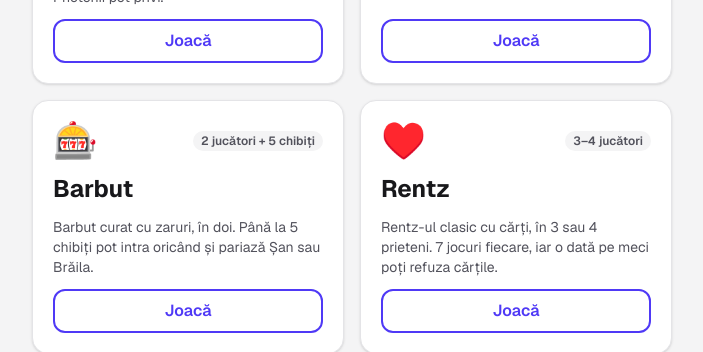
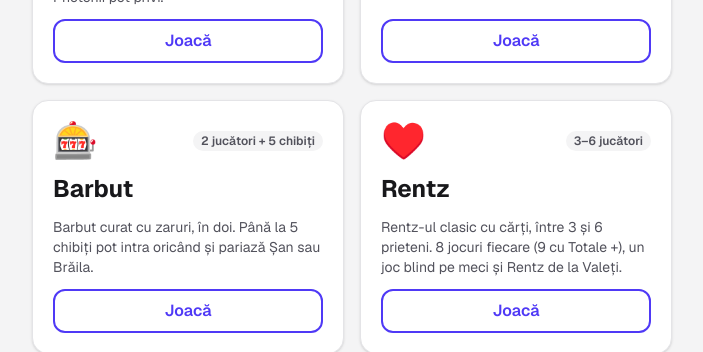
Before and after one commit to florin2495/hailataticu-hub, a Next.js app: page / in a window 1280 px wide. Shown: the part 700-1052 px from the top of the page, without its empty margins (288-991 px from the left). Built offline with nearby package versions, Linux system fonts and the light colour scheme.

Commit message:
fix: Rentz card says 3-6 players, 8 games (9 with Totale +), blind; v0.5.5

```diff
--- a/package.json
+++ b/package.json
@@ -1,6 +1,6 @@
 {
   "name": "hailataticu-hub",
-  "version": "0.5.4",
+  "version": "0.5.5",
   "private": true,
   "scripts": {
     "dev": "next dev",
--- a/src/games.ts
+++ b/src/games.ts
@@ -66,10 +66,10 @@ const gameList: Game[] = [
   {
     slug: "rentz",
     name: "Rentz",
-    description: "Rentz-ul clasic cu cărți, în 3 sau 4 prieteni. 7 jocuri fiecare, iar o dată pe meci poți refuza cărțile.",
+    description: "Rentz-ul clasic cu cărți, între 3 și 6 prieteni. 8 jocuri fiecare (9 cu Totale +), un joc blind pe meci și Rentz de la Valeți.",
     url: "/rentz",
     emoji: "♥️",
-    tag: "3–4 jucători",
+    tag: "3–6 jucători",
   },
   {
     slug: "whist",
```
Also changed, not shown: 1 other file (tests, documents, lock files or other folders).
